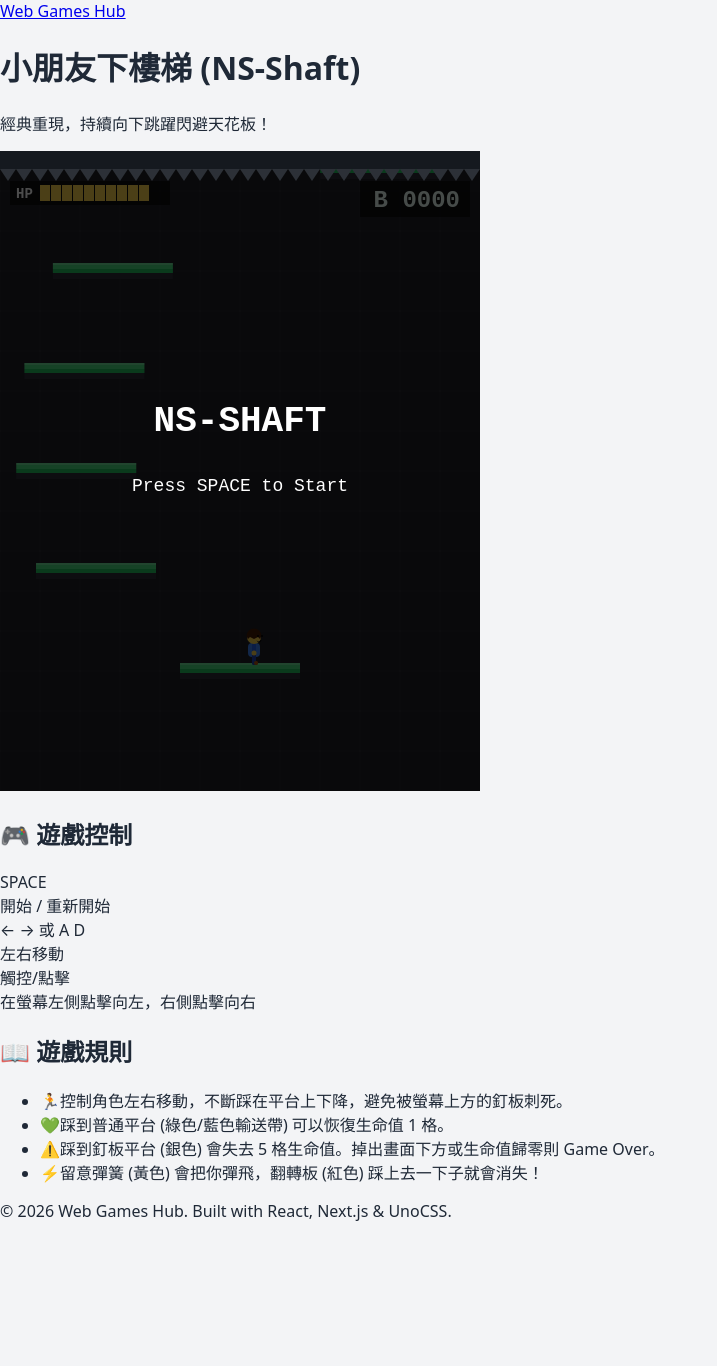
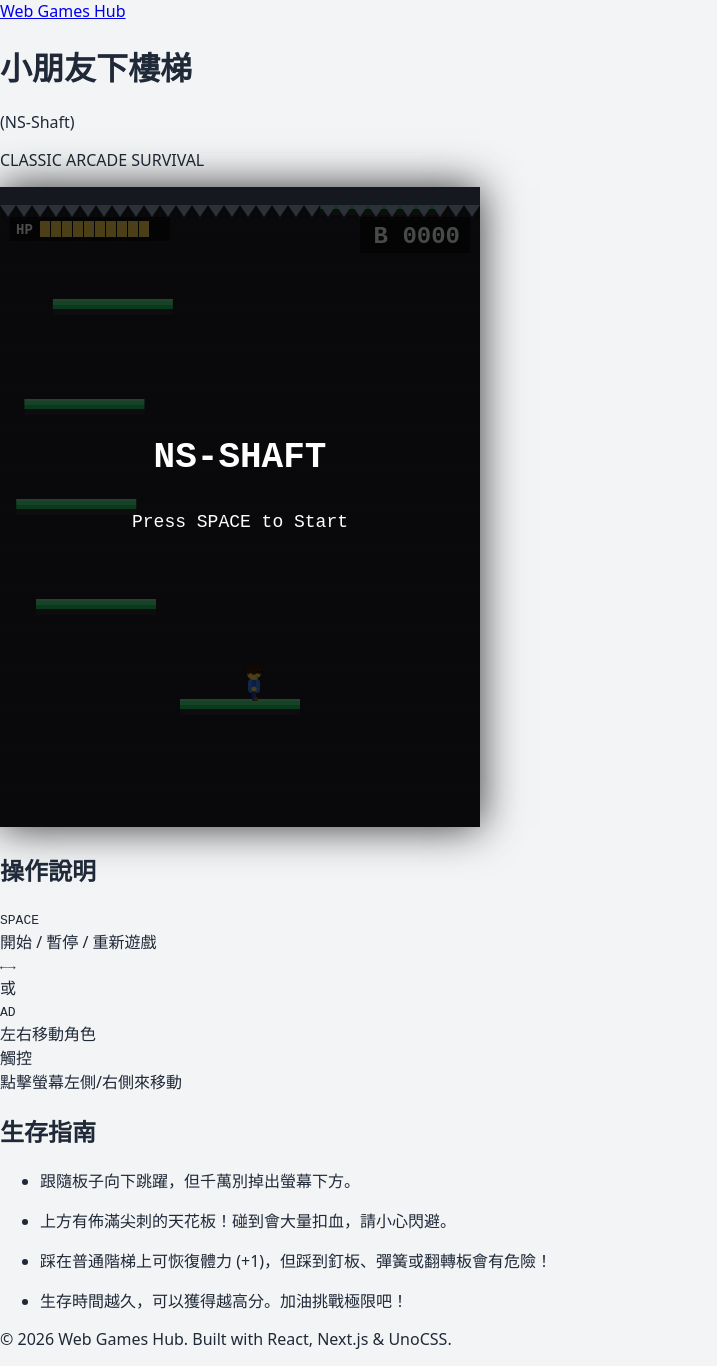
Before and after one commit to CarlLee1983/WebGames, a Next.js app: page /WebGames/games/kids-stair-rush in a window 1280 px wide. Shown: the whole page, without its empty margins (0-717 px from the left). Before the commit the page ends 1238 px from the top, so only its background shows below. Built offline with nearby package versions, Linux system fonts and the light colour scheme.

Commit message:
feat: [game-kids-stair-rush] update game logic and ui

```diff
--- a/src/app/games/kids-stair-rush/page.tsx
+++ b/src/app/games/kids-stair-rush/page.tsx
@@ -93,8 +93,9 @@ export default function KidsStairRushPage() {
             stateRef.current = restartGame();
             lastTimeRef.current = 0;
             stateRef.current = startGame(stateRef.current);
-          } else if (state.mode === "playing") {
+          } else if (state.mode === "playing" || state.mode === "paused") {
             stateRef.current = togglePause(state);
+            lastTimeRef.current = 0;
           }
           break;
 
@@ -202,82 +203,158 @@ export default function KidsStairRushPage() {
   }, []);
 
   return (
-    <div className="py-8 sm:py-12">
+    <div className="min-h-screen py-8 sm:py-12 bg-[#0A0A0A] bg-[radial-gradient(ellipse_at_top,_var(--tw-gradient-stops))] from-gray-800 via-[#0A0A0A] to-black">
       <Container size="lg">
         {/* 標題 */}
-        <div className="mb-8 text-center">
-          <div className="flex items-center justify-center gap-3 mb-4">
-            <i className="i-ph-arrow-fat-lines-down-duotone text-5xl text-rose-500" />
-            <h1 className="text-5xl font-bold bg-gradient-to-r from-rose-500 to-yellow-500 bg-clip-text text-transparent">
-              小朋友下樓梯 (NS-Shaft)
+        <div className="mb-10 text-center">
+          <div className="inline-flex items-center justify-center gap-4 mb-3 px-6 py-2 rounded-full bg-white/5 border border-white/10 shadow-[0_0_15px_rgba(255,255,255,0.05)]">
+            <i className="i-ph-game-controller-duotone text-3xl text-yellow-400" />
+            <h1 className="text-4xl md:text-5xl font-black tracking-tight text-transparent bg-clip-text bg-gradient-to-b from-white to-gray-400">
+              小朋友下樓梯
             </h1>
+            <span className="text-xl md:text-2xl font-bold text-gray-500 -ml-2">(NS-Shaft)</span>
           </div>
-          <p className="text-lg text-gray-600">經典重現，持續向下跳躍閃避天花板！</p>
+          <p className="text-gray-400 text-lg md:text-xl font-medium tracking-wide drop-shadow-sm">
+            CLASSIC ARCADE SURVIVAL
+          </p>
         </div>
 
-        {/* 遊戲區域 */}
-        <div className="flex justify-center">
-          <div className="relative bg-[#1e1e24] rounded-3xl shadow-2xl p-4 overflow-hidden" style={{width: CANVAS_WIDTH + 32}}>
-            {/* Canvas */}
-            <canvas
-              ref={canvasRef}
-              width={CANVAS_WIDTH}
-              height={CANVAS_HEIGHT}
-              className="block bg-black rounded-lg shadow-lg mx-auto"
-            />
+        {/* 遊戲區域（大型機台風格） */}
+        <div className="flex justify-center mb-12">
+          <div className="relative group">
+            {/* 發光特效 */}
+            <div className="absolute -inset-1 sm:-inset-1.5 bg-gradient-to-r from-rose-500 via-purple-500 to-cyan-500 rounded-[32px] sm:rounded-[40px] opacity-30 group-hover:opacity-50 blur-xl transition duration-500" />
+
+            {/* 機台外殼 */}
+            <div className="relative bg-gradient-to-b from-gray-900 to-[#121215] rounded-[24px] sm:rounded-[32px] p-4 sm:p-6 sm:pb-8 shadow-2xl border border-gray-700/50">
+              {/* 頂部裝飾 */}
+              <div className="w-24 h-1.5 bg-gray-800 rounded-full mx-auto mb-4 border-b border-white/5" />
+
+              {/* 螢幕主體 */}
+              <div className="relative overflow-hidden rounded-xl sm:rounded-2xl border-[4px] sm:border-[8px] border-black bg-black shadow-[inset_0_0_20px_rgba(255,255,255,0.05)]">
+                <canvas
+                  ref={canvasRef}
+                  width={CANVAS_WIDTH}
+                  height={CANVAS_HEIGHT}
+                  className="block w-full max-w-full"
+                  style={{
+                    boxShadow: '0 0 40px rgba(0,0,0,0.8)',
+                    imageRendering: 'pixelated', // 若想要有點復古感可加，或移除
+                  }}
+                />
+                {/* CRT 螢幕反光特效 */}
+                <div className="pointer-events-none absolute inset-0 bg-gradient-to-br from-white/[0.03] to-transparent" />
+              </div>
+
+              {/* 底部投幣孔/裝飾 */}
+              <div className="mt-5 flex justify-center gap-6 opacity-30">
+                <div className="w-10 h-3 bg-red-500/50 rounded-full shadow-[0_0_10px_rgba(239,68,68,0.5)]" />
+                <div className="w-10 h-3 bg-red-500/50 rounded-full shadow-[0_0_10px_rgba(239,68,68,0.5)]" />
+              </div>
+            </div>
           </div>
         </div>
 
-        {/* 控制說明 */}
-        <div className="mt-8 max-w-2xl mx-auto">
-          <div className="bg-gradient-to-r from-rose-50 to-orange-50 rounded-2xl p-6 border-2 border-rose-200">
-            <h2 className="text-2xl font-bold text-rose-700 mb-4">🎮 遊戲控制</h2>
-            <div className="grid grid-cols-1 sm:grid-cols-2 gap-4 text-gray-700">
-              <div className="flex items-center gap-3">
-                <div className="bg-rose-500 text-white font-bold px-3 py-2 rounded-lg text-sm">
-                  SPACE
+        {/* 說明區塊 Grid */}
+        <div className="max-w-4xl mx-auto grid grid-cols-1 md:grid-cols-2 gap-6">
+
+          {/* 🎮 遊戲控制 */}
+          <div className="bg-[#18181B] border border-gray-800/80 rounded-2xl p-6 md:p-8 shadow-xl transition hover:border-gray-700">
+            <h2 className="flex items-center gap-3 text-xl font-bold text-white mb-6">
+              <span className="p-2 rounded-lg bg-indigo-500/20 text-indigo-400">
+                <i className="i-ph-keyboard-duotone" />
+              </span>
+              操作說明
+            </h2>
+
+            <div className="space-y-5">
+              <div className="flex flex-col sm:flex-row sm:items-center gap-3 pb-4 border-b border-white/5">
+                <div className="flex gap-2">
+                  <kbd className="inline-flex items-center justify-center bg-gray-200 border border-gray-300 border-b-[3px] rounded-md px-3 py-1.5 text-sm font-mono font-bold text-gray-800 shadow-sm min-w-[5rem]">
+                    SPACE
+                  </kbd>
                 </div>
-                <span>開始 / 重新開始</span>
+                <span className="text-gray-400 flex-1">開始 / 暫停 / 重新遊戲</span>
               </div>
-              <div className="flex items-center gap-3">
-                <div className="bg-rose-500 text-white font-bold px-3 py-2 rounded-lg text-sm">
-                  ← → 或 A D
+
+              <div className="flex flex-col sm:flex-row sm:items-center gap-3 pb-4 border-b border-white/5">
+                <div className="flex gap-1.5">
+                  <kbd className="inline-flex items-center justify-center bg-gray-200 border border-gray-300 border-b-[3px] rounded-md px-2 py-1.5 text-sm font-mono font-black text-gray-800 shadow-sm w-9">
+                    ←
+                  </kbd>
+                  <kbd className="inline-flex items-center justify-center bg-gray-200 border border-gray-300 border-b-[3px] rounded-md px-2 py-1.5 text-sm font-mono font-black text-gray-800 shadow-sm w-9">
+                    →
+                  </kbd>
                 </div>
-                <span>左右移動</span>
+                <span className="text-gray-500 text-sm">或</span>
+                <div className="flex gap-1.5">
+                  <kbd className="inline-flex items-center justify-center bg-gray-200 border border-gray-300 border-b-[3px] rounded-md px-2 py-1.5 text-sm font-mono font-bold text-gray-800 shadow-sm w-9">
+                    A
+                  </kbd>
+                  <kbd className="inline-flex items-center justify-center bg-gray-200 border border-gray-300 border-b-[3px] rounded-md px-2 py-1.5 text-sm font-mono font-bold text-gray-800 shadow-sm w-9">
+                    D
+                  </kbd>
+                </div>
+                <span className="text-gray-400 sm:ml-2">左右移動角色</span>
               </div>
-              <div className="col-span-1 sm:col-span-2">
-                <div className="flex items-center gap-3">
-                  <div className="bg-rose-500 text-white font-bold px-3 py-2 rounded-lg text-sm">
-                    觸控/點擊
-                  </div>
-                  <span>在螢幕左側點擊向左，右側點擊向右</span>
+
+              <div className="flex flex-col sm:flex-row sm:items-center gap-3 pt-1">
+                <div className="flex gap-2">
+                  <span className="inline-flex items-center justify-center bg-gray-800 border border-gray-700 rounded-md px-3 py-1.5 text-sm font-bold text-gray-300">
+                    <i className="i-ph-hand-pointing-duotone mr-1 text-lg" />
+                    觸控
+                  </span>
                 </div>
+                <span className="text-gray-400 flex-1">點擊螢幕左側/右側來移動</span>
               </div>
             </div>
           </div>
 
-          {/* 遊戲規則 */}
-          <div className="bg-gradient-to-r from-blue-50 to-purple-50 rounded-2xl p-6 border-2 border-blue-200 mt-6">
-            <h2 className="text-2xl font-bold text-blue-700 mb-4">📖 遊戲規則</h2>
-            <ul className="space-y-3 text-gray-700">
-              <li className="flex items-start gap-3">
-                <span className="text-2xl">🏃</span>
-                <span>控制角色左右移動，不斷踩在平台上下降，避免被螢幕上方的釘板刺死。</span>
+          {/* 📖 遊戲規則 */}
+          <div className="bg-[#18181B] border border-gray-800/80 rounded-2xl p-6 md:p-8 shadow-xl transition hover:border-gray-700">
+            <h2 className="flex items-center gap-3 text-xl font-bold text-white mb-6">
+              <span className="p-2 rounded-lg bg-emerald-500/20 text-emerald-400">
+                <i className="i-ph-book-open-duotone" />
+              </span>
+              生存指南
+            </h2>
+
+            <ul className="space-y-4">
+              <li className="flex gap-4">
+                <div className="flex-shrink-0 w-8 h-8 rounded-full bg-blue-500/10 flex items-center justify-center border border-blue-500/20 text-blue-400">
+                  <i className="i-ph-arrow-down-bold text-lg" />
+                </div>
+                <p className="text-gray-400 text-sm leading-relaxed pt-1">
+                  跟隨板子<span className="text-gray-300 font-bold">向下跳躍</span>，但千萬別掉出螢幕下方。
+                </p>
               </li>
-              <li className="flex items-start gap-3">
-                <span className="text-2xl">💚</span>
-                <span>踩到普通平台 (綠色/藍色輸送帶) 可以恢復生命值 1 格。</span>
+              <li className="flex gap-4">
+                <div className="flex-shrink-0 w-8 h-8 rounded-full bg-rose-500/10 flex items-center justify-center border border-rose-500/20 text-rose-400">
+                  <i className="i-ph-warning-bold text-lg" />
+                </div>
+                <p className="text-gray-400 text-sm leading-relaxed pt-1">
+                  上方有佈滿尖刺的天花板！碰到會<span className="text-rose-400 font-bold">大量扣血</span>，請小心閃避。
+                </p>
               </li>
-              <li className="flex items-start gap-3">
-                <span className="text-2xl">⚠️</span>
-                <span>踩到釘板平台 (銀色) 會失去 5 格生命值。掉出畫面下方或生命值歸零則 Game Over。</span>
+              <li className="flex gap-4">
+                <div className="flex-shrink-0 w-8 h-8 rounded-full bg-emerald-500/10 flex items-center justify-center border border-emerald-500/20 text-emerald-400">
+                  <i className="i-ph-heart-bold text-lg" />
+                </div>
+                <p className="text-gray-400 text-sm leading-relaxed pt-1">
+                  踩在普通階梯上可<span className="text-emerald-400 font-bold">恢復體力 (+1)</span>，但踩到釘板、彈簧或翻轉板會有危險！
+                </p>
               </li>
-              <li className="flex items-start gap-3">
-                <span className="text-2xl">⚡</span>
-                <span>留意彈簧 (黃色) 會把你彈飛，翻轉板 (紅色) 踩上去一下子就會消失！</span>
+              <li className="flex gap-4">
+                <div className="flex-shrink-0 w-8 h-8 rounded-full bg-amber-500/10 flex items-center justify-center border border-amber-500/20 text-amber-400">
+                  <i className="i-ph-activity-bold text-lg" />
+                </div>
+                <p className="text-gray-400 text-sm leading-relaxed pt-1">
+                  生存時間越久，可以獲得越高分。加油挑戰極限吧！
+                </p>
               </li>
             </ul>
           </div>
+
         </div>
       </Container>
     </div>
```
